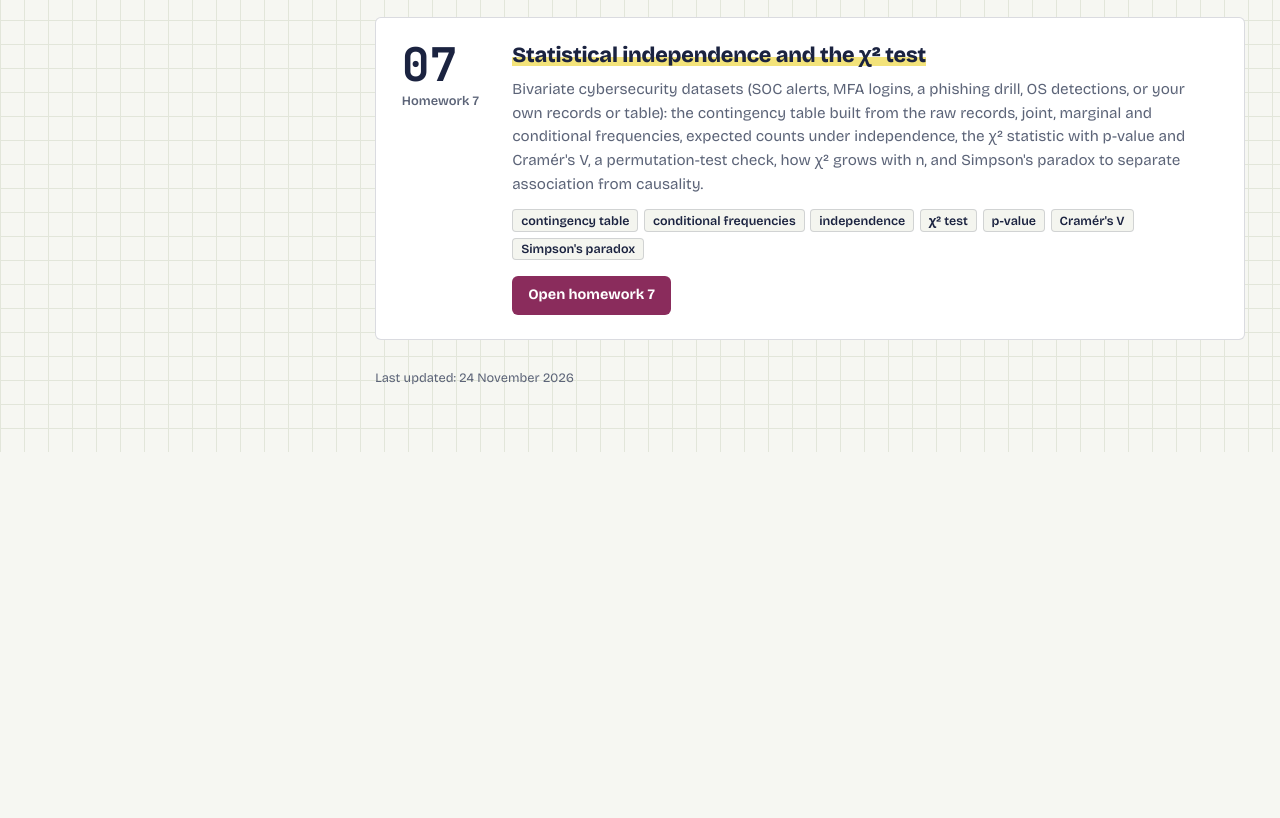
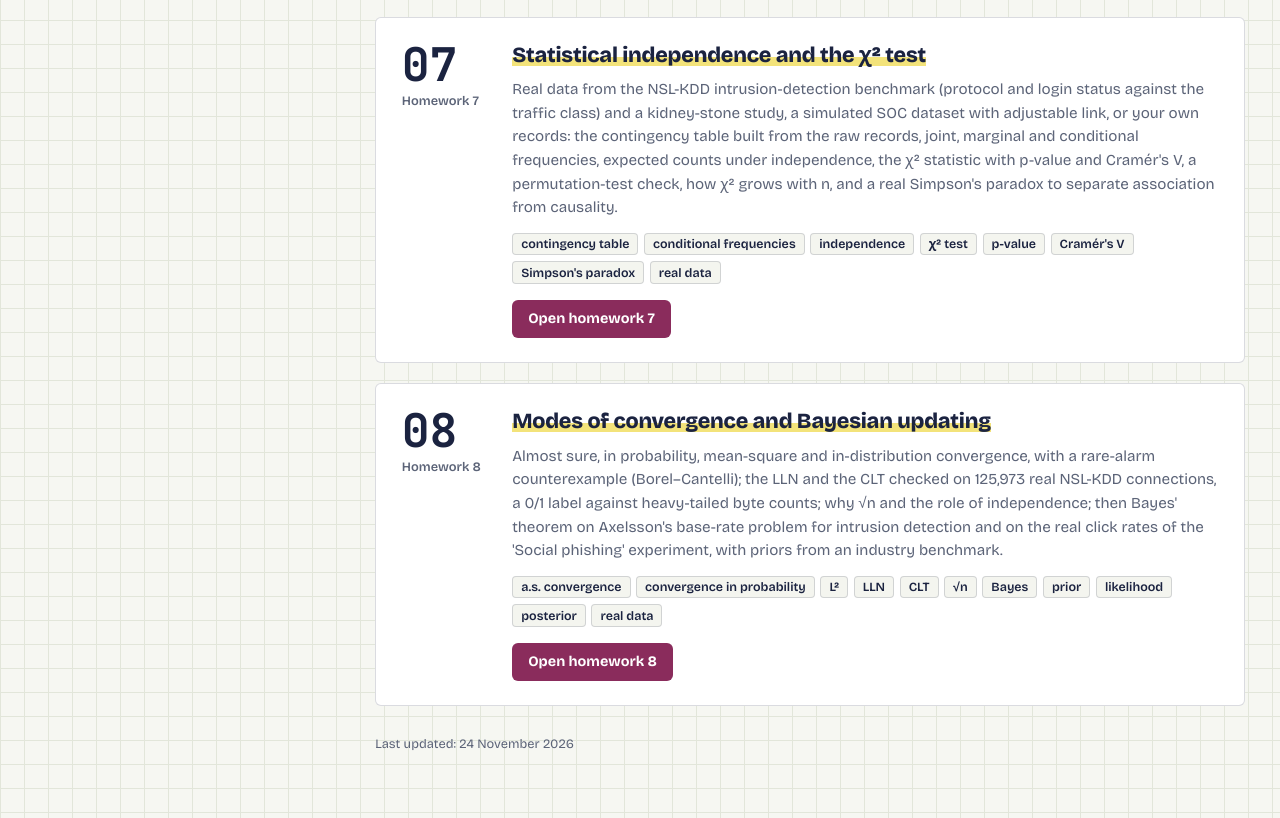
Before and after one commit to GabrieleSitta/Statistic, a plain HTML site: page index.html in a window 1280 px wide. Shown: the part 1804-2622 px from the top of the page. Before the commit the page ends 2256 px from the top, so only its background shows below. Drawn offline with nearby package versions, Linux system fonts and the light colour scheme.

Commit message:
Add Homework 8 to index
Updated descriptions and topics for homework assignments.

```diff
--- a/index.html
+++ b/index.html
@@ -195,8 +195,16 @@ const HOMEWORKS = [
     title: 'Statistical independence and the χ² test',
     file: 'Homework7.html',
     date: '',
-    description: "Bivariate cybersecurity datasets (SOC alerts, MFA logins, a phishing drill, OS detections, or your own records or table): the contingency table built from the raw records, joint, marginal and conditional frequencies, expected counts under independence, the χ² statistic with p-value and Cramér's V, a permutation-test check, how χ² grows with n, and Simpson's paradox to separate association from causality.",
-    topics: ['contingency table', 'conditional frequencies', 'independence', 'χ² test', 'p-value', "Cramér's V", "Simpson's paradox"]
+    description: "Real data from the NSL-KDD intrusion-detection benchmark (protocol and login status against the traffic class) and a kidney-stone study, a simulated SOC dataset with adjustable link, or your own records: the contingency table built from the raw records, joint, marginal and conditional frequencies, expected counts under independence, the χ² statistic with p-value and Cramér's V, a permutation-test check, how χ² grows with n, and a real Simpson's paradox to separate association from causality.",
+    topics: ['contingency table', 'conditional frequencies', 'independence', 'χ² test', 'p-value', "Cramér's V", "Simpson's paradox", 'real data']
+  },
+  {
+    number: 8,
+    title: 'Modes of convergence and Bayesian updating',
+    file: 'Homework8.html',
+    date: '',
+    description: "Almost sure, in probability, mean-square and in-distribution convergence, with a rare-alarm counterexample (Borel–Cantelli); the LLN and the CLT checked on 125,973 real NSL-KDD connections, a 0/1 label against heavy-tailed byte counts; why √n and the role of independence; then Bayes' theorem on Axelsson's base-rate problem for intrusion detection and on the real click rates of the 'Social phishing' experiment, with priors from an industry benchmark.",
+    topics: ['a.s. convergence', 'convergence in probability', 'L²', 'LLN', 'CLT', '√n', 'Bayes', 'prior', 'likelihood', 'posterior', 'real data']
   },
 ];
 // ===================================================================
```
